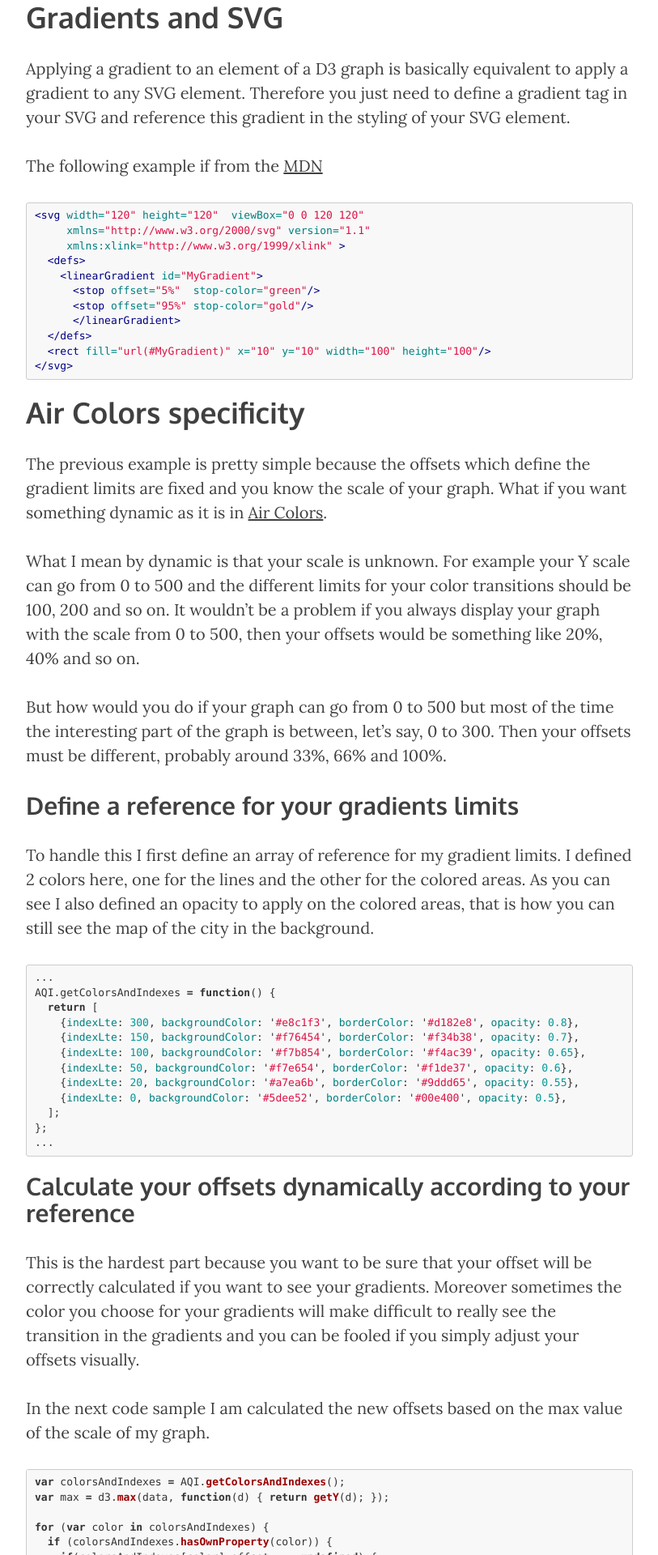
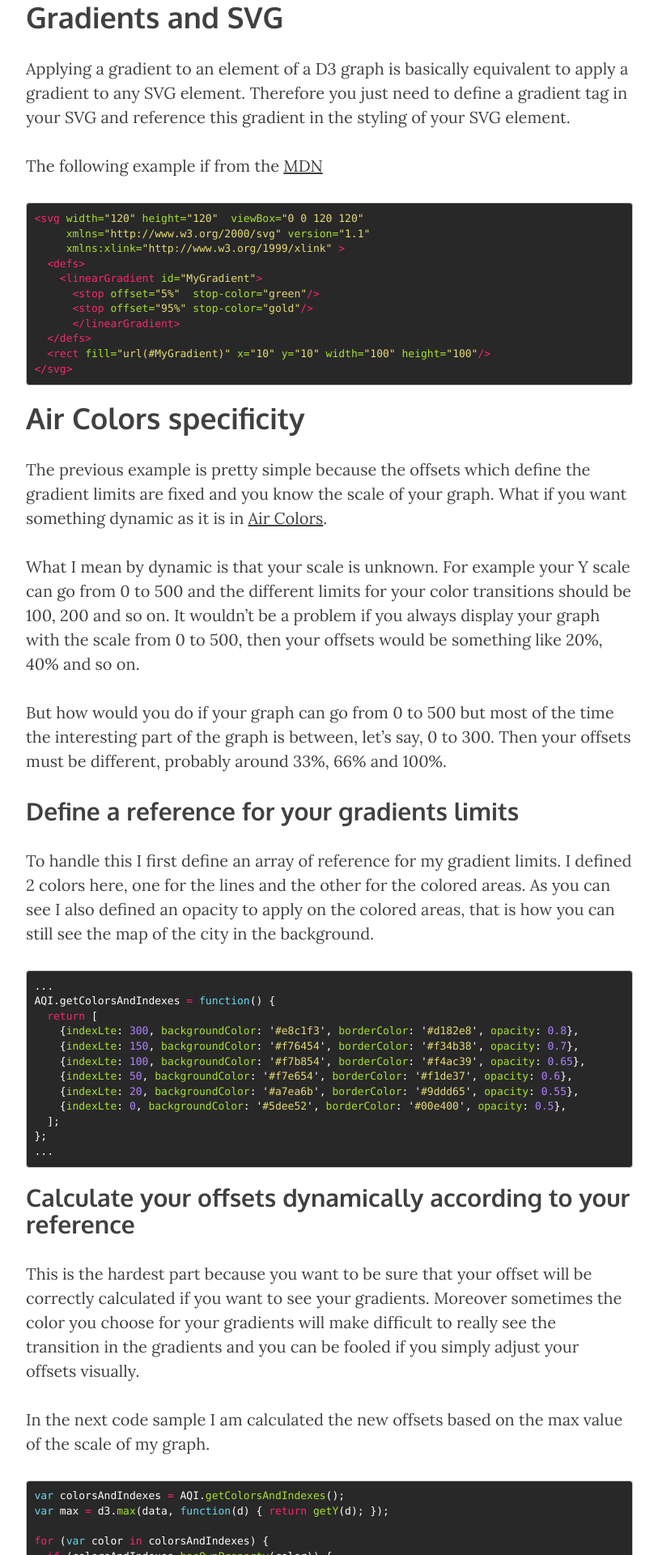
Before and after one commit to benoitvallon/benoitvallon.github.io, a Jekyll site: the page built from _posts/2015-12-29-gradients-in-d3-graphs.md, in a window 1280 px wide. Shown: the part 1461-3381 px from the top of the page at 81% size, without its empty margins (233-1046 px from the left). Built offline with Jekyll 4.4.1, drawn with Linux system fonts in a browser that asks for light colours; nearby versions of some CDN libraries; comment, search, counter and statistics services are not loaded.

Commit message:
Updates code highlighting colors

```diff
--- a/css/syntax.css
+++ b/css/syntax.css
@@ -1,84 +1,190 @@
-/* to make lines scroll instead of wrap */
-/* from http://stackoverflow.com/a/23393920 */
-
-.highlight pre code * {
-  white-space: nowrap;    // this sets all children inside to nowrap
+pre {
+  background-color: #282828;
 }
-
-.highlight pre {
-  overflow-x: auto;       // this sets the scrolling in x
+.highlight table td { padding: 5px; }
+.highlight table pre { margin: 0; }
+.highlight .gh {
+  color: #999999;
 }
-
-.highlight pre code {
-  white-space: pre;       // forces <code> to respect <pre> formatting
+.highlight .sr {
+  color: #f6aa11;
 }
-
-
-/*
- * GitHub style for Pygments syntax highlighter, for use with Jekyll
- * Courtesy of GitHub.com
- */
-
-.highlight pre, pre, .highlight .hll { background-color: #f8f8f8; border: 1px solid #ccc; padding: 6px 10px; border-radius: 3px; }
-.highlight .c { color: #999988; font-style: italic; }
-.highlight .err { color: #a61717; background-color: #e3d2d2; }
-.highlight .k { font-weight: bold; }
-.highlight .o { font-weight: bold; }
-.highlight .cm { color: #999988; font-style: italic; }
-.highlight .cp { color: #999999; font-weight: bold; }
-.highlight .c1 { color: #999988; font-style: italic; }
-.highlight .cs { color: #999999; font-weight: bold; font-style: italic; }
-.highlight .gd { color: #000000; background-color: #ffdddd; }
-.highlight .gd .x { color: #000000; background-color: #ffaaaa; }
-.highlight .ge { font-style: italic; }
-.highlight .gr { color: #aa0000; }
-.highlight .gh { color: #999999; }
-.highlight .gi { color: #000000; background-color: #ddffdd; }
-.highlight .gi .x { color: #000000; background-color: #aaffaa; }
-.highlight .go { color: #888888; }
-.highlight .gp { color: #555555; }
-.highlight .gs { font-weight: bold; }
-.highlight .gu { color: #800080; font-weight: bold; }
-.highlight .gt { color: #aa0000; }
-.highlight .kc { font-weight: bold; }
-.highlight .kd { font-weight: bold; }
-.highlight .kn { font-weight: bold; }
-.highlight .kp { font-weight: bold; }
-.highlight .kr { font-weight: bold; }
-.highlight .kt { color: #445588; font-weight: bold; }
-.highlight .m { color: #009999; }
-.highlight .s { color: #dd1144; }
-.highlight .n { color: #333333; }
-.highlight .na { color: teal; }
-.highlight .nb { color: #0086b3; }
-.highlight .nc { color: #445588; font-weight: bold; }
-.highlight .no { color: teal; }
-.highlight .ni { color: purple; }
-.highlight .ne { color: #990000; font-weight: bold; }
-.highlight .nf { color: #990000; font-weight: bold; }
-.highlight .nn { color: #555555; }
-.highlight .nt { color: navy; }
-.highlight .nv { color: teal; }
-.highlight .ow { font-weight: bold; }
-.highlight .w { color: #bbbbbb; }
-.highlight .mf { color: #009999; }
-.highlight .mh { color: #009999; }
-.highlight .mi { color: #009999; }
-.highlight .mo { color: #009999; }
-.highlight .sb { color: #dd1144; }
-.highlight .sc { color: #dd1144; }
-.highlight .sd { color: #dd1144; }
-.highlight .s2 { color: #dd1144; }
-.highlight .se { color: #dd1144; }
-.highlight .sh { color: #dd1144; }
-.highlight .si { color: #dd1144; }
-.highlight .sx { color: #dd1144; }
-.highlight .sr { color: #009926; }
-.highlight .s1 { color: #dd1144; }
-.highlight .ss { color: #990073; }
-.highlight .bp { color: #999999; }
-.highlight .vc { color: teal; }
-.highlight .vg { color: teal; }
-.highlight .vi { color: teal; }
-.highlight .il { color: #009999; }
-.highlight .gc { color: #999; background-color: #EAF2F5; }
+.highlight .go {
+  color: #888888;
+}
+.highlight .gp {
+  color: #555555;
+}
+.highlight .gs {
+}
+.highlight .gu {
+  color: #aaaaaa;
+}
+.highlight .nb {
+  color: #f6aa11;
+}
+.highlight .cm {
+  color: #75715e;
+}
+.highlight .cp {
+  color: #75715e;
+}
+.highlight .c1 {
+  color: #75715e;
+}
+.highlight .cs {
+  color: #75715e;
+}
+.highlight .c, .highlight .cd {
+  color: #75715e;
+}
+.highlight .err {
+  color: #960050;
+}
+.highlight .gr {
+  color: #960050;
+}
+.highlight .gt {
+  color: #960050;
+}
+.highlight .gd {
+  color: #49483e;
+}
+.highlight .gi {
+  color: #49483e;
+}
+.highlight .ge {
+  color: #49483e;
+}
+.highlight .kc {
+  color: #66d9ef;
+}
+.highlight .kd {
+  color: #66d9ef;
+}
+.highlight .kr {
+  color: #66d9ef;
+}
+.highlight .no {
+  color: #66d9ef;
+}
+.highlight .kt {
+  color: #66d9ef;
+}
+.highlight .mf {
+  color: #ae81ff;
+}
+.highlight .mh {
+  color: #ae81ff;
+}
+.highlight .il {
+  color: #ae81ff;
+}
+.highlight .mi {
+  color: #ae81ff;
+}
+.highlight .mo {
+  color: #ae81ff;
+}
+.highlight .m, .highlight .mb, .highlight .mx {
+  color: #ae81ff;
+}
+.highlight .sc {
+  color: #ae81ff;
+}
+.highlight .se {
+  color: #ae81ff;
+}
+.highlight .ss {
+  color: #ae81ff;
+}
+.highlight .sd {
+  color: #e6db74;
+}
+.highlight .s2 {
+  color: #e6db74;
+}
+.highlight .sb {
+  color: #e6db74;
+}
+.highlight .sh {
+  color: #e6db74;
+}
+.highlight .si {
+  color: #e6db74;
+}
+.highlight .sx {
+  color: #e6db74;
+}
+.highlight .s1 {
+  color: #e6db74;
+}
+.highlight .s {
+  color: #e6db74;
+}
+.highlight .na {
+  color: #a6e22e;
+}
+.highlight .nc {
+  color: #a6e22e;
+}
+.highlight .nd {
+  color: #a6e22e;
+}
+.highlight .ne {
+  color: #a6e22e;
+}
+.highlight .nf {
+  color: #a6e22e;
+}
+.highlight .vc {
+  color: #ffffff;
+}
+.highlight .nn {
+  color: #ffffff;
+}
+.highlight .nl {
+  color: #ffffff;
+}
+.highlight .ni {
+  color: #ffffff;
+}
+.highlight .bp {
+  color: #ffffff;
+}
+.highlight .vg {
+  color: #ffffff;
+}
+.highlight .vi {
+  color: #ffffff;
+}
+.highlight .nv {
+  color: #ffffff;
+}
+.highlight .w {
+  color: #ffffff;
+}
+.highlight {
+  color: #ffffff;
+}
+.highlight .n, .highlight .py, .highlight .nx {
+  color: #ffffff;
+}
+.highlight .ow {
+  color: #f92672;
+}
+.highlight .nt {
+  color: #f92672;
+}
+.highlight .k, .highlight .kv {
+  color: #f92672;
+}
+.highlight .kn {
+  color: #f92672;
+}
+.highlight .kp {
+  color: #f92672;
+}
+.highlight .o {
+  color: #f92672;
+}
```
